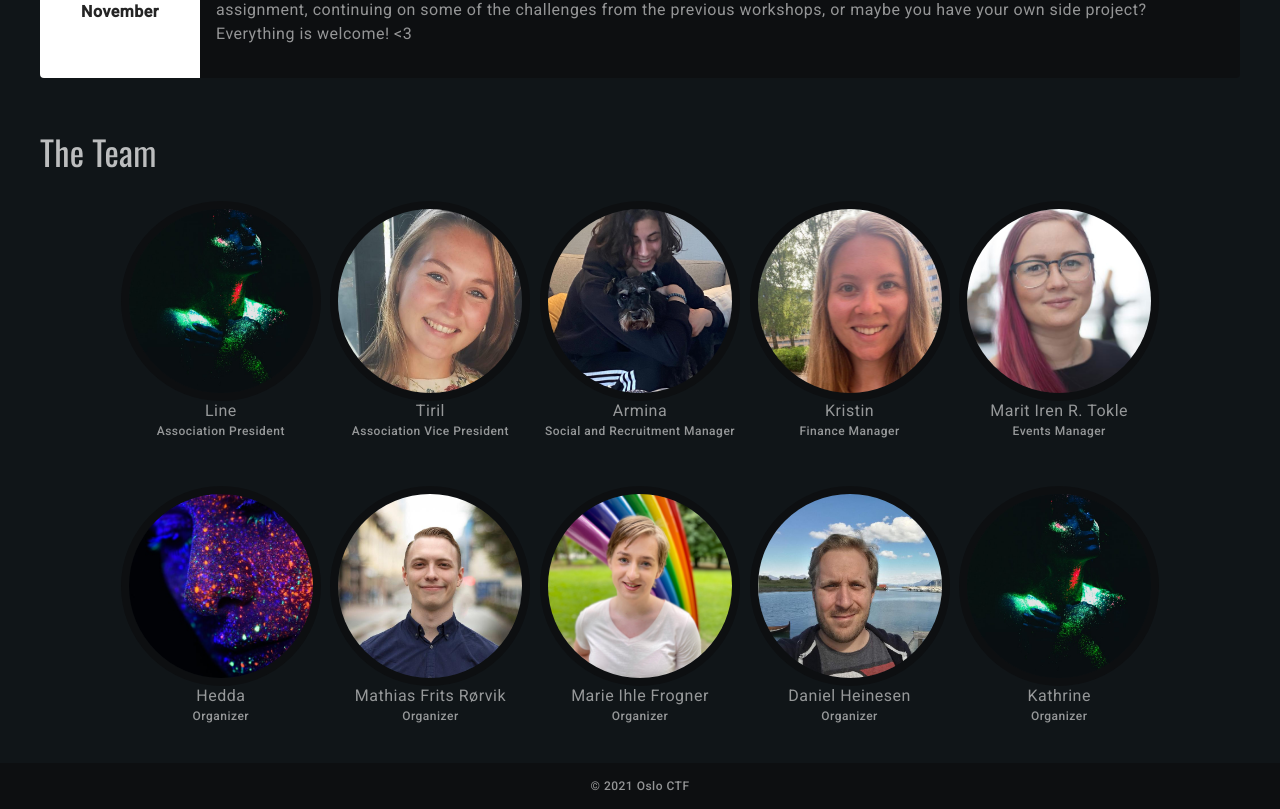
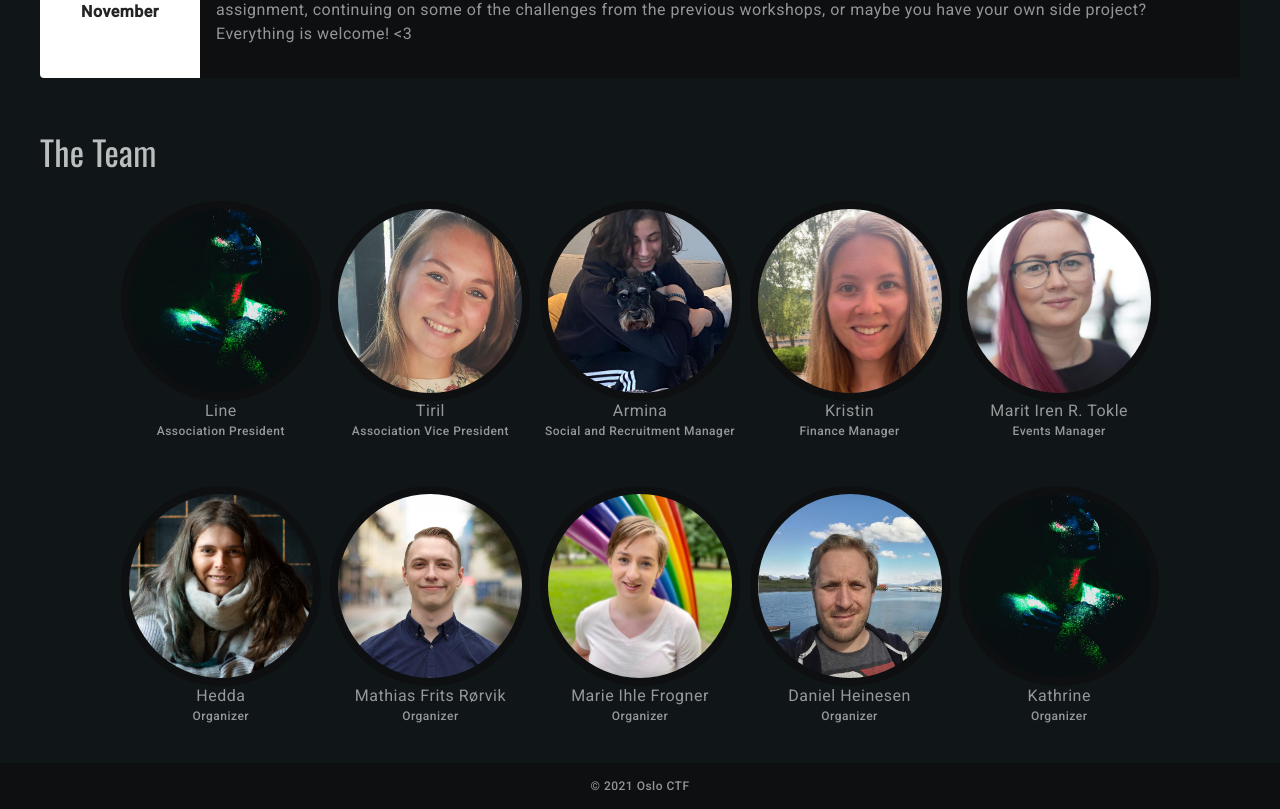
Before and after one commit to Oslo-CTF/osloctf.github.io, a Vue app: page / in a window 1280 px wide. Shown: the part 2013-2822 px from the top of the page. Built offline with nearby package versions, Linux system fonts and the light colour scheme.

Commit message:
Add picture of Hedda

```diff
--- a/src/components/Team.vue
+++ b/src/components/Team.vue
@@ -61,7 +61,7 @@ export default {
           id: 5,
           name: 'Hedda',
           title: 'Organizer',
-					profilePicture: `${publicPath}team/default2.jpg`,
+					profilePicture: `${publicPath}team/hedda.jpg`,
         },
         {
           id: 6,
```
Also changed, not shown: public/team/hedda.jpg (added).
